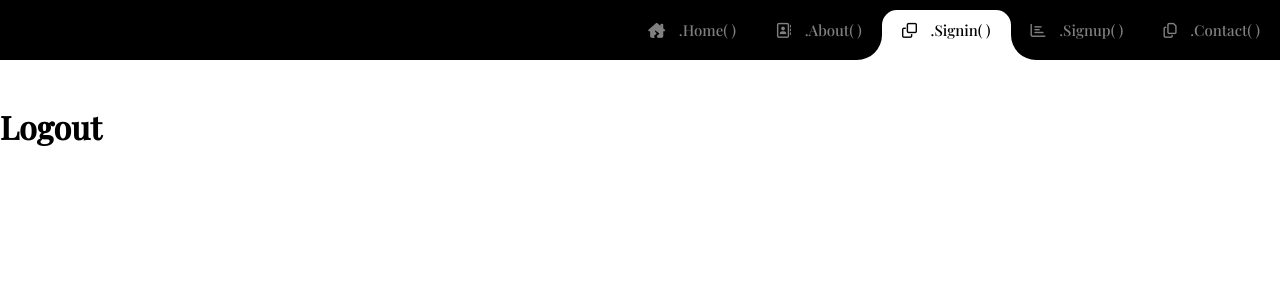
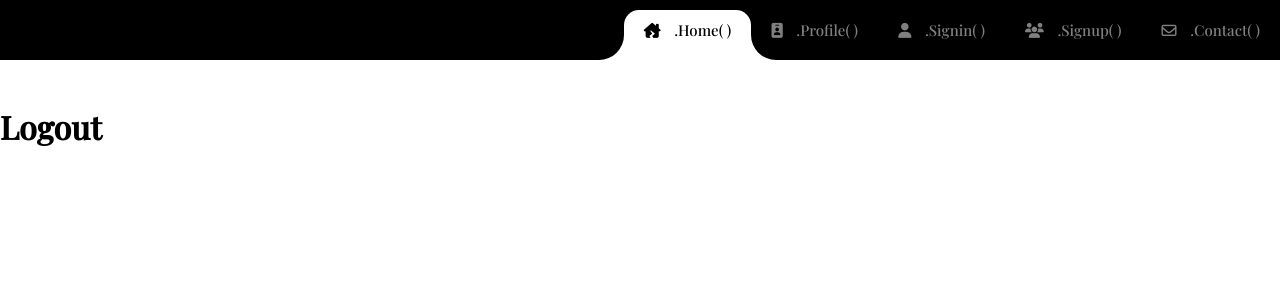
Before and after one commit to Manjunath-G-au16/MERNDEV, a React (Create React App) app in the folder client/: page /logout in a window 1280 px wide. Shown: the top 300 px of the page. Built offline with nearby package versions, Linux system fonts and the light colour scheme; no server answers; a web font is replaced by a local one.

Commit message:
FontAwesome icons updated

```diff
--- a/client/src/components/Navbar/Navbar.js
+++ b/client/src/components/Navbar/Navbar.js
@@ -10,7 +10,7 @@ const Navbar = () => {
     if (!state) {
       return (
         <>
-          <li className="nav-item ">
+          <li className="nav-item active">
             <NavLink className="nav-link" to="/" exact>
               <i className="fas fa-house-damage"></i> .Home( )
             </NavLink>
@@ -18,18 +18,18 @@ const Navbar = () => {
 
           <li className="nav-item">
             <NavLink className="nav-link" to="/about" exact>
-              <i className="far fa-address-book"></i> .About( )
+              <i className="far fa-address-book"></i> .Profile( )
             </NavLink>
           </li>
 
           <li className="nav-item">
             <NavLink className="nav-link" to="/contact" exact>
-              <i className="far fa-copy"></i> .Contact( )
+              <i className="far fa-envelope"></i> .Contact( )
             </NavLink>
           </li>
           <li className="nav-item ">
             <NavLink className="nav-link" to="/logout" exact>
-              <i className="far fa-chart-bar"></i> .Logout( )
+            <i className="fas fa-sign-out-alt"></i> .Logout( )
             </NavLink>
           </li>
         </>
@@ -37,7 +37,7 @@ const Navbar = () => {
     } else {
       return (
         <>
-          <li className="nav-item ">
+          <li className="nav-item active">
             <NavLink className="nav-link" to="/" exact>
               <i className="fas fa-house-damage"></i> .Home( )
             </NavLink>
@@ -45,23 +45,23 @@ const Navbar = () => {
 
           <li className="nav-item">
             <NavLink className="nav-link" to="/about" exact>
-              <i className="far fa-address-book"></i> .About( )
+            <i className="fas fa-id-badge"></i> .Profile( )
             </NavLink>
           </li>
 
-          <li className="nav-item active">
+          <li className="nav-item">
             <NavLink className="nav-link" to="/signin" exact>
-              <i className="far fa-clone"></i> .Signin( )
+            <i className="fas fa-user"></i> .Signin( )
             </NavLink>
           </li>
-          <li className="nav-item ">
+          <li className="nav-item">
             <NavLink className="nav-link" to="/signup" exact>
-              <i className="far fa-chart-bar"></i> .Signup( )
+            <i className="fas fa-users"></i> .Signup( )
             </NavLink>
           </li>
           <li className="nav-item">
             <NavLink className="nav-link" to="/contact" exact>
-              <i className="far fa-copy"></i> .Contact( )
+              <i className="far fa-envelope"></i> .Contact( )
             </NavLink>
           </li>
         </>
--- a/client/src/components/Navbar/Navbar.scss
+++ b/client/src/components/Navbar/Navbar.scss
@@ -20,7 +20,7 @@ body {
       padding: 0px;
       margin: 0px;
       display: grid;
-      grid-template-columns: 3fr repeat(6, auto);
+      grid-template-columns: 3fr repeat(5, auto);
       text-align: center;
       justify-items: end;
     }
```
